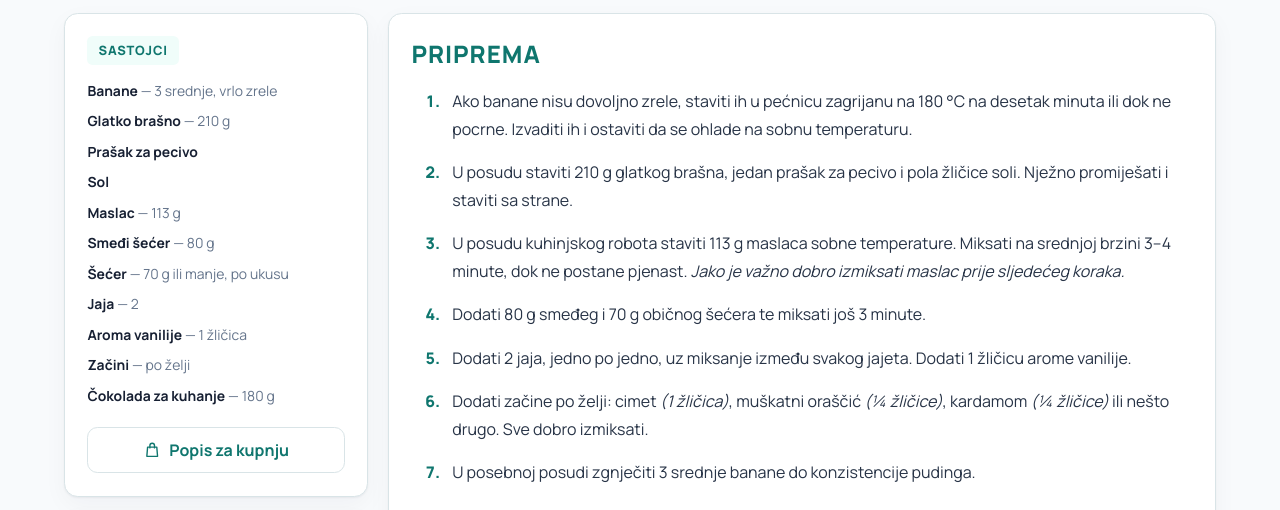
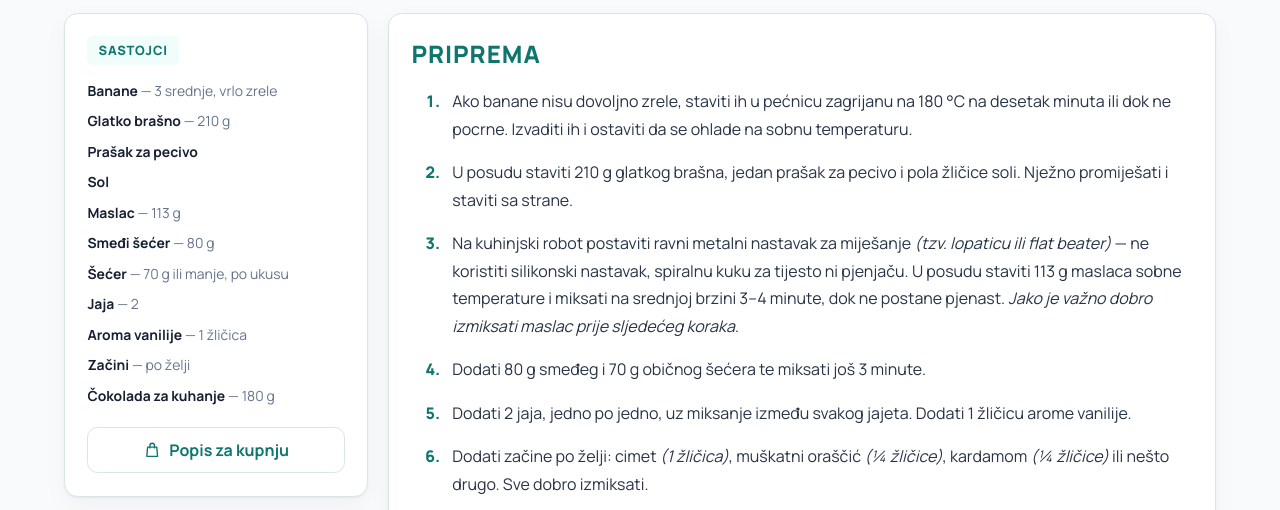
Before and after one commit to petar-simeta/receptici, an Astro site: page /recipe/banana-bread in a window 1280 px wide. Shown: the part 245-755 px from the top of the page. Built offline with nearby package versions, Linux system fonts and the light colour scheme; Astro itself is replaced by a stand-in of ours.

Commit message:
clarify banana bread mixer attachment

```diff
--- a/src/content/recipes/banana-bread.mdx
+++ b/src/content/recipes/banana-bread.mdx
@@ -43,7 +43,7 @@ ingredients:
 
 1. Ako banane nisu dovoljno zrele, staviti ih u pećnicu zagrijanu na 180 °C na desetak minuta ili dok ne pocrne. Izvaditi ih i ostaviti da se ohlade na sobnu temperaturu.
 2. U posudu staviti 210 g glatkog brašna, jedan prašak za pecivo i pola žličice soli. Nježno promiješati i staviti sa strane.
-3. U posudu kuhinjskog robota staviti 113 g maslaca sobne temperature. Miksati na srednjoj brzini 3–4 minute, dok ne postane pjenast. *Jako je važno dobro izmiksati maslac prije sljedećeg koraka.*
+3. Na kuhinjski robot postaviti ravni metalni nastavak za miješanje *(tzv. lopaticu ili flat beater)* — ne koristiti silikonski nastavak, spiralnu kuku za tijesto ni pjenjaču. U posudu staviti 113 g maslaca sobne temperature i miksati na srednjoj brzini 3–4 minute, dok ne postane pjenast. *Jako je važno dobro izmiksati maslac prije sljedećeg koraka.*
 4. Dodati 80 g smeđeg i 70 g običnog šećera te miksati još 3 minute.
 5. Dodati 2 jaja, jedno po jedno, uz miksanje između svakog jajeta. Dodati 1 žličicu arome vanilije.
 6. Dodati začine po želji: cimet *(1 žličica)*, muškatni oraščić *(¼ žličice)*, kardamom *(¼ žličice)* ili nešto drugo. Sve dobro izmiksati.
```
